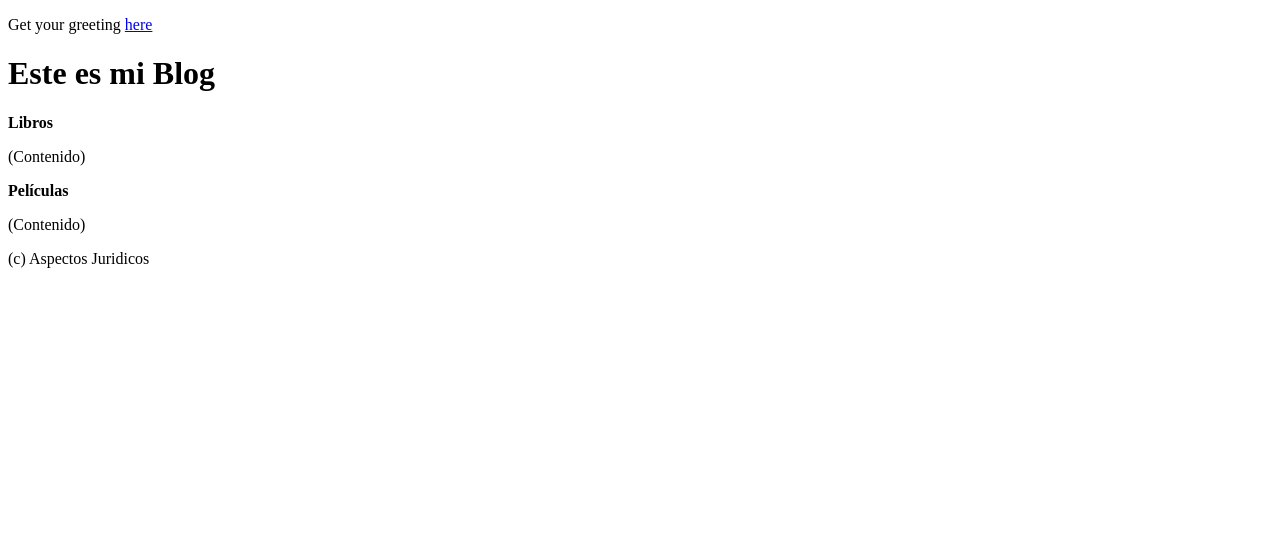
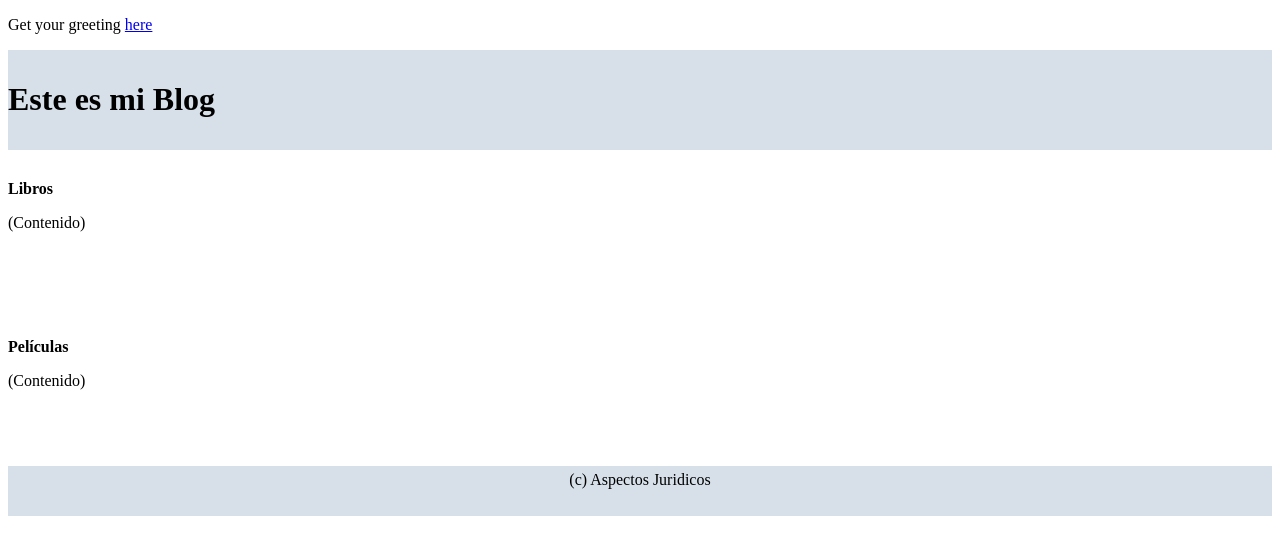
Before and after one commit to ETSISI-EMS/ems2022_lab_2_git_iwm31-grupoiwm32_04, a plain HTML site: page index.html in a window 1280 px wide. Drawn offline with Linux system fonts and the light colour scheme; files that its build step writes are made by us from their sources.

Commit message:
update home page css issue#2

```diff
--- a/index.html
+++ b/index.html
@@ -3,6 +3,7 @@
 <head>
  <title>Blog EMS</title>
  <meta http-equiv="Content-Type" content="text/html; charset=UTF-8" />
+ <link rel="stylesheet" href="css/style.css">
 </head>
 <body>
  <p>Get your greeting <a href="/greeting">here</a></p>
--- /dev/null
+++ b/src/main/resources/static/css/style.css
@@ -0,0 +1,27 @@
+html,body {
+height:100%;
+background:white;
+}
+header {
+display:block;
+background:#d7e0e9;
+padding:10px 0px;
+}
+section {
+width: 79%;
+float: left;
+overflow: auto;
+padding-bottom: 60px;
+padding-top:30px;
+color: black;
+}
+footer {
+position: relative;
+margin-top: -50px;
+height: 40px;
+padding:5px 0px;
+clear: both;
+background: #d7e0e9;
+text-align: center;
+color: black;
+}
```
